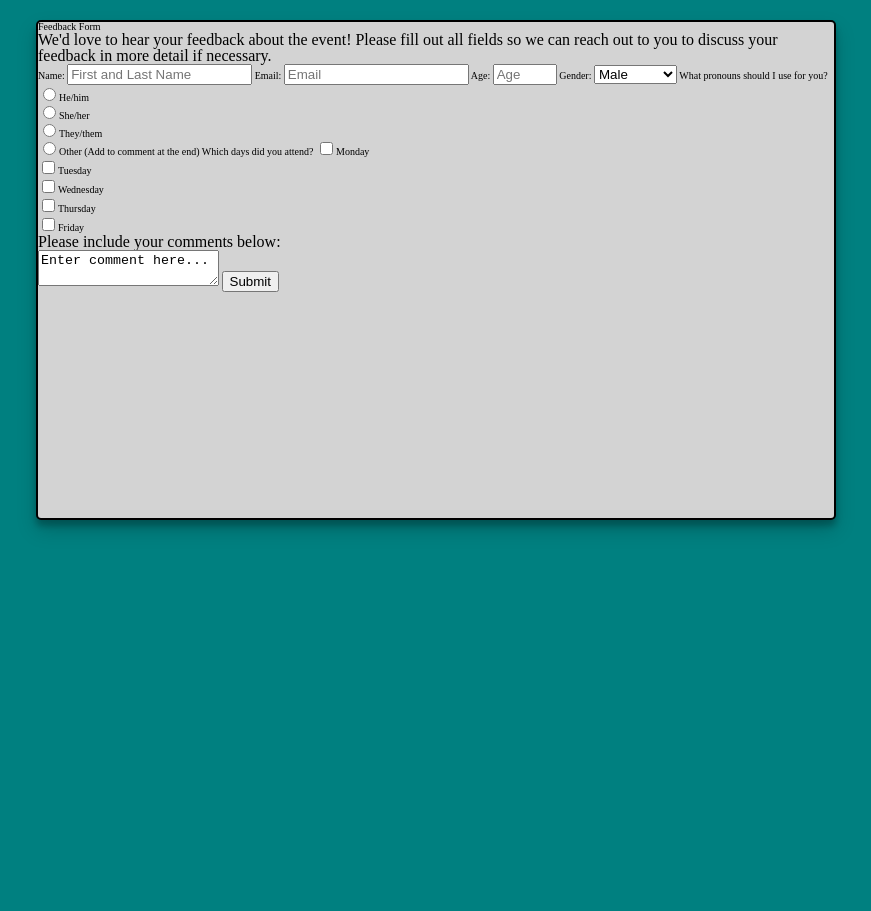
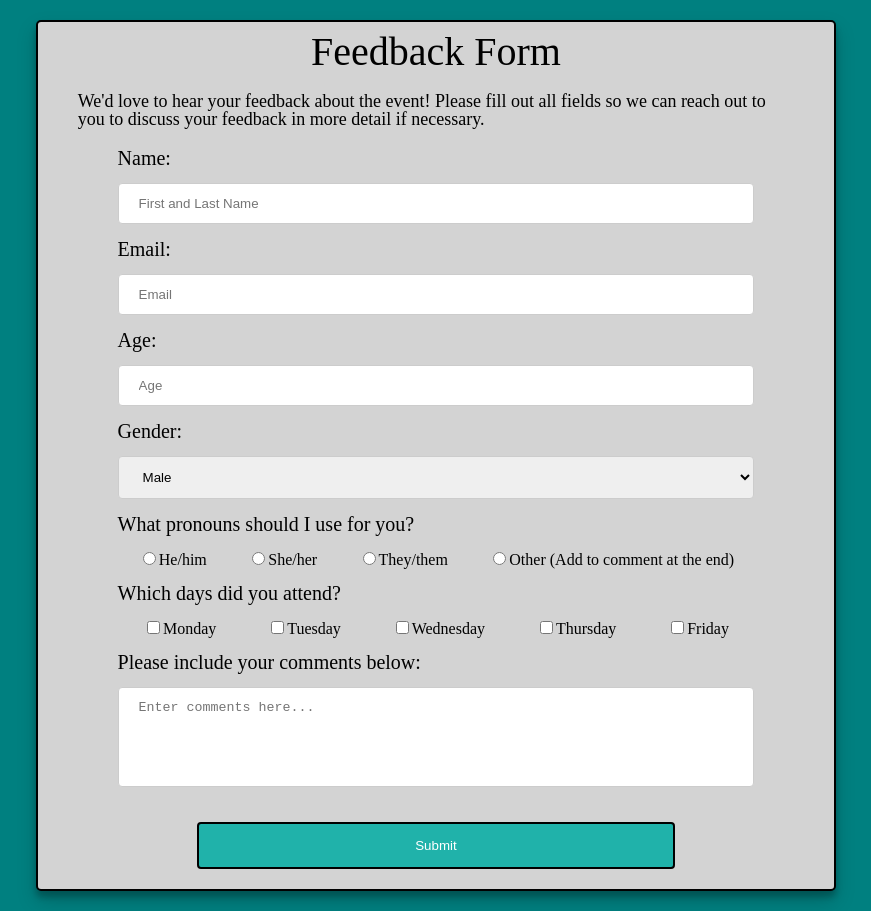
Before and after one commit to Memitaru/survey-form, a plain HTML site: page index.html in a window 1280 px wide. Shown: the whole page, without its empty margins (204-1075 px from the left). Before the commit the page ends 800 px from the top, so only its background shows below. Drawn offline with Linux system fonts and the light colour scheme.

Commit message:
Completed CSS for form

```diff
--- a/index.css
+++ b/index.css
@@ -62,7 +62,9 @@ body {
 }
 
 p {
-    font-size: 1.6rem;
+    font-size: 1.8rem;
+    margin: 20px 5%;
+    width: 90%;
 }
 
 .container {
@@ -74,3 +76,62 @@ p {
     border-radius: 5px;
     min-height: 500px;
 }
+
+h1 {
+    font-size: 4rem;
+    margin-top: 10px;
+}
+
+.top {
+    display: flex;
+    justify-content: center;
+    align-items: center;
+    width: 100%;
+}
+
+label {
+    font-size: 2rem;
+    margin-left: 10%;
+}
+
+input[type=text], select, input[type=number], input[type=email], textarea {
+    width: 80%;
+    padding: 12px 20px;
+    margin: 15px 10%;
+    display: block;
+    border: 1px solid #ccc;
+    border-radius: 4px;
+  }
+
+textarea {
+    resize: none;
+    height: 100px;
+}
+
+input[type=submit] {
+    width: 60%;
+    background-color: lightseagreen;
+    color: white;
+    padding: 14px 20px;
+    margin: 20px 20%;
+    border: 2px solid black;
+    border-radius: 4px;
+    cursor: pointer;
+  }
+
+  input[type=submit]:hover {
+    background-color: teal;
+  }
+
+  .pronouns, .day {
+      display: flex;
+      justify-content: space-around;
+      width: 80%;
+      font-size: 1.6rem;
+      margin: 15px 10%;
+  }
+
+  .comment {
+      margin: 15px 10%;
+      font-size: 2rem;
+  }
--- a/index.html
+++ b/index.html
@@ -9,9 +9,10 @@
 </head>
 <body>
     <div class="container">
-        <h1 id="title">Feedback Form</h1>
+        <div class="top"><h1 id="title">Feedback Form</h1></div>
         <form id="survey-form">
             <p id="description">We'd love to hear your feedback about the event! Please fill out all fields so we can reach out to you to discuss your feedback in more detail if necessary.</p>
+            <div class="form-container">
             <label for="name" id="name-label">Name:</label>
                 <input type="text" id="name" name="name" placeholder="First and Last Name" required>
             <label for="email" id="email-label">Email:</label>
@@ -26,24 +27,28 @@
                     <option value="agender">Agender</option>
                     <option value="other">Other</option>
                 </select>
-            <label for="pronouns">What pronouns should I use for you?</label>
-                <input type="radio" id="pronouns" name="pronouns" value="he">He/him<br>
-                <input type="radio" id="pronouns" name="pronouns" value="she">She/her</br>
-                <input type="radio" id="pronouns" name="pronouns" value="they">They/them<br>
-                <input type="radio" id="pronouns" name="pronouns" value="other">Other (Add to comment at the end)
-            <label for="day">Which days did you attend?</label>
-                <input type="checkbox" id="day" name="day" value="monday">Monday<br>
-                <input type="checkbox" id="day" name="day" value="tuesday">Tuesday<br>
-                <input type="checkbox" id="day" name="day" value="wednesday">Wednesday<br>
-                <input type="checkbox" id="day" name="day" value="thursday">Thursday<br>
-                <input type="checkbox" id="day" name="day" value="friday">Friday
-            <p>Please include your comments below:</p>
-            <textarea name="comments" row="10" column="50">Enter comment here...</textarea>
+            <label for="pronouns">What pronouns should I use for you?</label><br>
+            <div class="pronouns">
+                <div><input type="radio" id="pronouns" name="pronouns" value="he">He/him</div>
+                <div><input type="radio" id="pronouns" name="pronouns" value="she">She/her</div>
+                <div><input type="radio" id="pronouns" name="pronouns" value="they">They/them</div>
+                <div><input type="radio" id="pronouns" name="pronouns" value="other">Other (Add to comment at the end)</div>
+            </div>
+            <label for="day">Which days did you attend?</label><br>
+                <div class="day"><div><input type="checkbox" id="day" name="day" value="monday">Monday</div>
+                <div><input type="checkbox" id="day" name="day" value="tuesday">Tuesday</div>
+                <div><input type="checkbox" id="day" name="day" value="wednesday">Wednesday</div>
+                <div><input type="checkbox" id="day" name="day" value="thursday">Thursday</div>
+                <div><input type="checkbox" id="day" name="day" value="friday">Friday</div>
+            </div>
+            <p class="comment">Please include your comments below:</p>
+            <textarea name="comments" row="10" column="50" placeholder="Enter comments here..."></textarea>
             <input type="submit" id="submit">
+            </div>
         </form>
 
     </div> <!--end of container-->
     <!-- Testing script for freecodecamp. -->
-    <script src="https://cdn.freecodecamp.org/testable-projects-fcc/v1/bundle.js"></script>
+    <!-- <script src="https://cdn.freecodecamp.org/testable-projects-fcc/v1/bundle.js"></script>  -->
 </body>
 </html>
```
